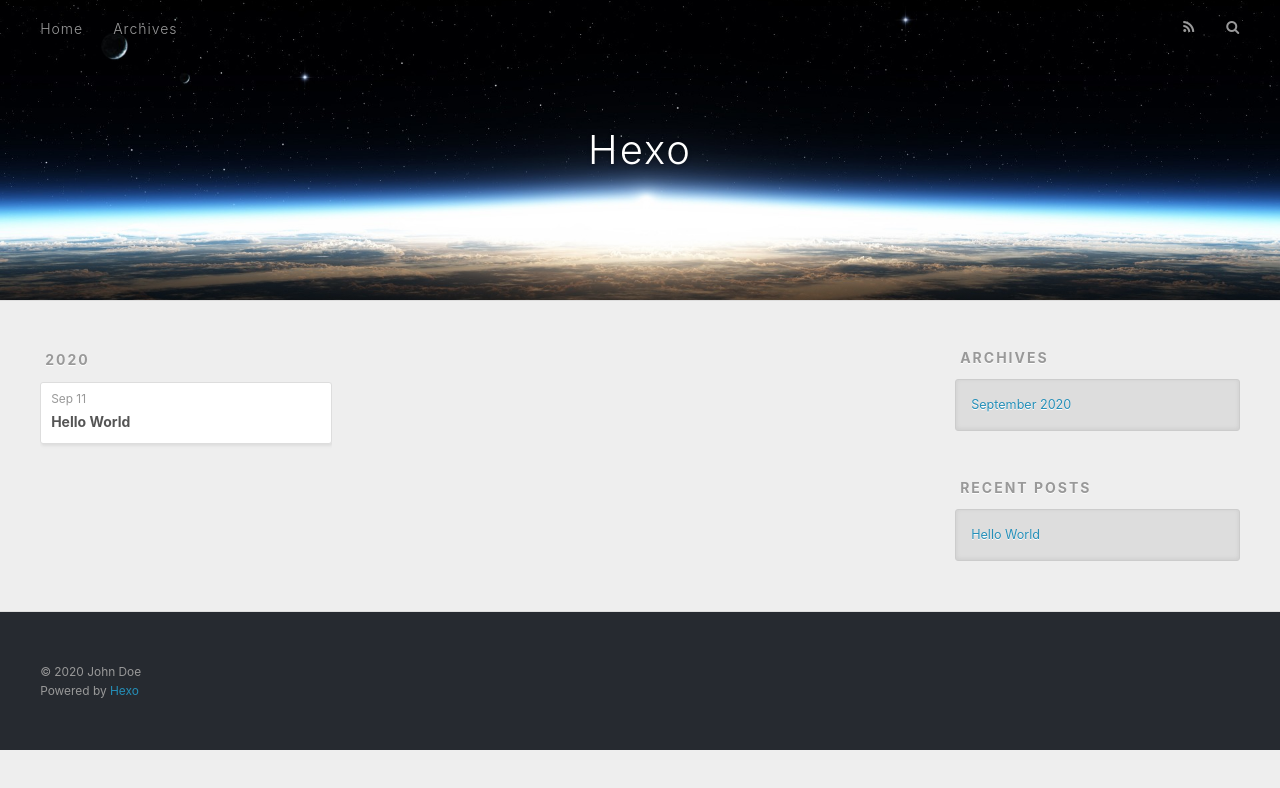
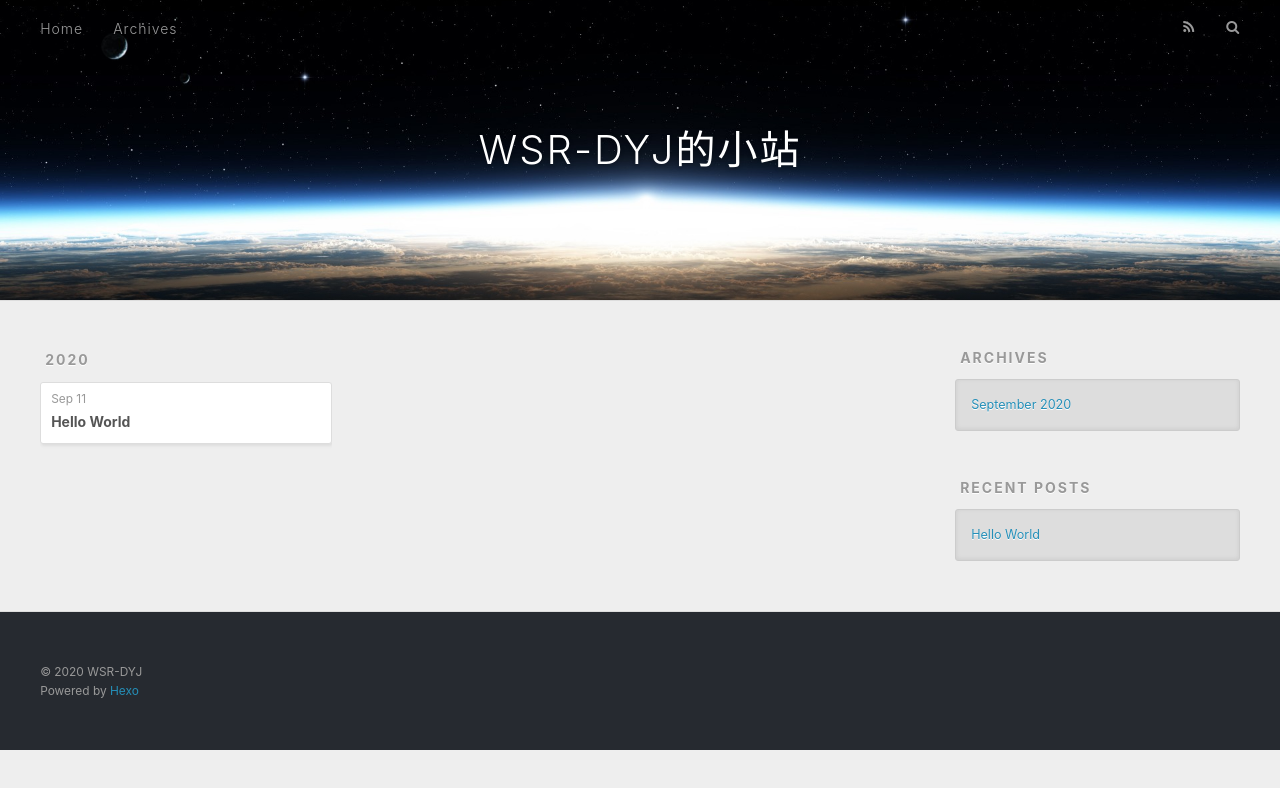
Before and after one commit to wsr-dyj/wsr-dyj.github.io, a plain HTML site: page archives/2020/09/index.html in a window 1280 px wide. Drawn offline with nearby package versions, Linux system fonts and the light colour scheme.

Commit message:
Site updated: 2020-09-11 19:18:51

```diff
--- a/archives/2020/09/index.html
+++ b/archives/2020/09/index.html
@@ -5,17 +5,19 @@
 
 
 
-  <title>Archives: 2020/9 | Hexo</title>
+  <title>Archives: 2020/9 | WSR-DYJ的小站</title>
   <meta name="viewport" content="width=device-width, initial-scale=1, maximum-scale=1">
-  <meta property="og:type" content="website">
-<meta property="og:title" content="Hexo">
+  <meta name="description" content="希望我们都能好好的,一起走下去">
+<meta property="og:type" content="website">
+<meta property="og:title" content="WSR-DYJ的小站">
 <meta property="og:url" content="http://example.com/archives/2020/09/index.html">
-<meta property="og:site_name" content="Hexo">
+<meta property="og:site_name" content="WSR-DYJ的小站">
+<meta property="og:description" content="希望我们都能好好的,一起走下去">
 <meta property="og:locale" content="en_US">
-<meta property="article:author" content="John Doe">
+<meta property="article:author" content="WSR-DYJ">
 <meta name="twitter:card" content="summary">
 
-    <link rel="alternate" href="/atom.xml" title="Hexo" type="application/atom+xml">
+    <link rel="alternate" href="/atom.xml" title="WSR-DYJ的小站" type="application/atom+xml">
 
 
     <link rel="icon" href="/favicon.png">
@@ -36,7 +38,7 @@
   <div id="header-outer" class="outer">
     <div id="header-title" class="inner">
       <h1 id="logo-wrap">
-        <a href="/" id="logo">Hexo</a>
+        <a href="/" id="logo">WSR-DYJ的小站</a>
       </h1>
 
     </div>
@@ -141,7 +143,7 @@
 
   <div class="outer">
     <div id="footer-info" class="inner">
-      &copy; 2020 John Doe<br>
+      &copy; 2020 WSR-DYJ<br>
       Powered by <a href="http://hexo.io/" target="_blank">Hexo</a>
     </div>
   </div>
```
Also changed, not shown: 2020/09/11/hello-world/index.html (+7 -7 lines), archives/2020/index.html (+10 -8 lines), archives/index.html (+10 -8 lines), index.html (+11 -9 lines).
